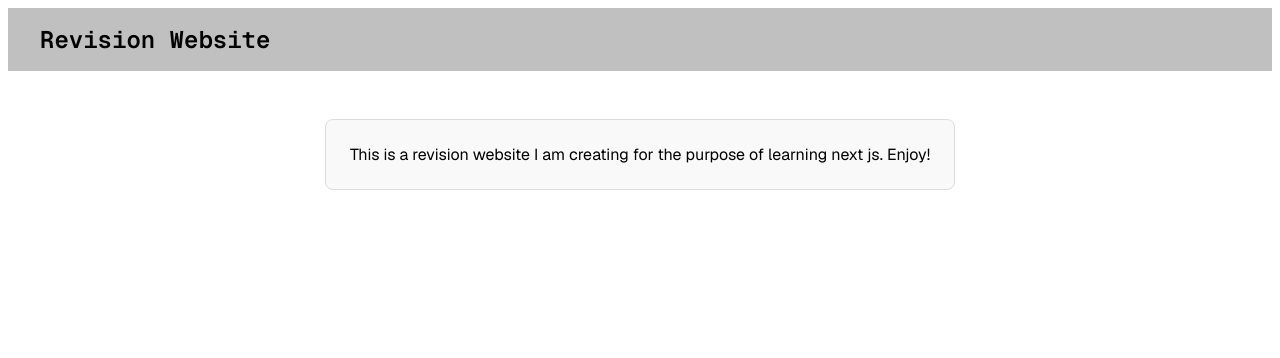
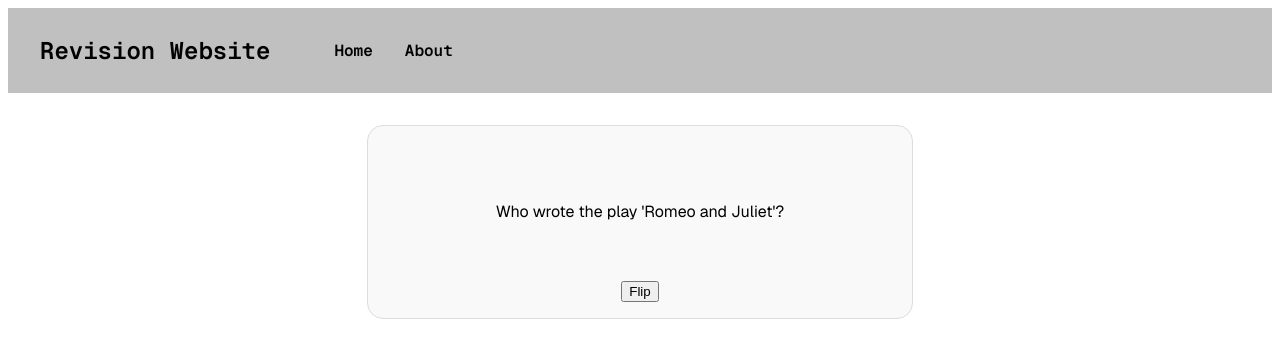
Before and after one commit to Louisg0709/revision-site, a Next.js app: page / in a window 1280 px wide. Shown: the top 358 px of the page. Built offline with nearby package versions, Linux system fonts and the light colour scheme.

Commit message:
Created a flashcard component and some sample data.

```diff
--- a/src/app/components/Header.module.css
+++ /dev/null
@@ -1,12 +0,0 @@
-.header {
-  padding: 1rem 2rem;
-  background: silver;
-  color: black;
-  display: flex;
-  align-items: center;
-}
-
-.title {
-  margin: 0;
-  font-size: 1.5rem;
-}
--- a/src/app/components/Header.tsx
+++ /dev/null
@@ -1,12 +0,0 @@
-import styles from "./Header.module.css"
-
-import { Geist_Mono } from "next/font/google"
-const geist_mono = Geist_Mono({weight: ["600"], subsets: ["latin"]})
-
-export function Header(){
-    return(
-        <header className={styles.header}>
-            <h1 className={`${geist_mono.className} ${styles.title}`}>Revision Website</h1>
-        </header>
-    )
-}
--- a/src/app/layout.tsx
+++ b/src/app/layout.tsx
@@ -1,7 +1,7 @@
 import type { Metadata } from "next";
 import "./globals.css";
 
-import {Header} from "./components/Header"
+import {Header} from "@/components/Header"
 
 export const metadata: Metadata = {
   title: "Revision Site",
--- a/src/app/page.module.css
+++ b/src/app/page.module.css
@@ -1,15 +1,16 @@
 .container{
     display: flex;
+    flex-direction: column;
     justify-content: center;
     padding: 2rem;
+    align-items: center;
 }
 
 .text {
- /* font-size: 1.1rem; */
-  max-width: 800px;
+  max-width: 50rem;
   text-align: left;
-  padding: 1.5rem;
+  padding: 0.5rem 1rem;
   border: 1px solid #ddd;
-  border-radius: 8px;
+  border-radius: 1rem;
   background: #f9f9f9;
 }
--- a/src/app/page.tsx
+++ b/src/app/page.tsx
@@ -1,13 +1,15 @@
+import { Flashcard } from "@/components/quiz/flashcard";
 import styles from "./page.module.css"
 
 import { Geist } from "next/font/google";
+import { sampleQuestions } from "@/types";
 
 const geist = Geist({ subsets: ["latin"], weight: ["400"] });
 
 export default function Home() {
   return (
-    <div className={styles.container}>
-      <p className={`${styles.text} ${geist.className}`}>This is a revision website I am creating for the purpose of learning next js. Enjoy!</p>
+    <div className= {`${styles.container} ${geist.className}`}>
+    <Flashcard data={sampleQuestions[2]}/>
     </div>
   );
 }
--- /dev/null
+++ b/src/components/Header.module.css
@@ -0,0 +1,35 @@
+.header {
+  padding: 0.5rem 2rem;
+  background: silver;
+  color: black;
+  display: flex;
+  flex-direction: row;
+  align-items:center
+}
+
+.nav{
+  padding: 0.5rem 3rem;
+  display: flex;
+  align-items: center;
+  align-self: center;
+}
+
+.title {
+  margin: 0rem;
+  font-size: 1.5rem;
+}
+
+.link{
+    border-radius: 1rem;
+    color: black;
+    padding: 1rem;
+    font-size: 1rem;
+    text-decoration: none;
+}
+
+.link:hover {
+  text-decoration: underline;
+  text-decoration-color: black;
+  text-decoration-thickness: 0.1rem;
+  background-color: gainsboro;
+}
--- /dev/null
+++ b/src/components/Header.tsx
@@ -0,0 +1,17 @@
+import Link from "next/link"
+import styles from "./Header.module.css"
+
+import { Geist_Mono } from "next/font/google"
+const geist_mono = Geist_Mono({weight: ["600"], subsets: ["latin"]})
+
+export function Header(){
+    return(
+        <header className={`${styles.header} ${geist_mono.className}`}>
+            <div><h1 className={styles.title}>Revision Website</h1></div>
+            <nav className={styles.nav}>
+                <Link href="./" className={styles.link}>Home</Link>
+                <Link href="/about" className={styles.link}>About</Link>
+            </nav>
+        </header>
+    )
+}
--- /dev/null
+++ b/src/components/quiz/flashcard.module.css
@@ -0,0 +1,28 @@
+.card{
+  display: flex;
+  flex-direction: column;
+  justify-content: space-between; /* pushes text up + button down */
+  align-items: center;            /* centers children horizontally */
+
+  padding: 1rem;
+  border: 1px solid #ddd;
+  border-radius: 1rem;
+  background: #f9f9f9;
+  height: 10rem;                  /* required for vertical centering */
+}
+
+.text{
+  height: 10rem;
+  width: 30rem;
+  padding: 1rem;
+  text-align: center;
+
+  display: flex;                  /* center text vertically */
+  justify-content: center;
+  align-items: center;
+}
+
+.button{
+  max-width: 4rem;
+  margin: 0 auto;                 /* centers horizontally */
+}
--- /dev/null
+++ b/src/components/quiz/flashcard.tsx
@@ -0,0 +1,35 @@
+'use client'
+
+import { Question } from "@/types";
+import { useState } from "react";
+
+import styles from "./flashcard.module.css";
+
+type FlashcardProps = {
+  data: Question
+}
+
+export function Flashcard({ data }: FlashcardProps) {
+  const [showQuestion, setShowQuestion] = useState(true);
+
+  return (
+    <div className={styles.card}>
+      <p className={styles.text}>{showQuestion ? data.question : data.answer}</p>
+      <button className = {styles.button} onClick={() => {setShowQuestion(!showQuestion)}}>Flip</button>
+    </div>
+  );
+}
+
+type FlashcardContainer = {
+  questions: Question[]
+}
+
+export function FlashcardList(){
+    return(
+        <div>
+            <ul>
+
+            </ul>
+        </div>
+    )
+}
--- /dev/null
+++ b/src/types/index.ts
@@ -0,0 +1 @@
+export * from "./question"
--- /dev/null
+++ b/src/types/question.ts
@@ -0,0 +1,51 @@
+export type Question = {
+    id: number,
+    question: string,
+    answer: string,
+    alternative1: string
+    alternative2: string
+    alternative3: string
+}
+
+export const sampleQuestions: Question[] = [
+  {
+    id: 1,
+    question: "What is the capital of France?",
+    answer: "Paris",
+    alternative1: "Lyon",
+    alternative2: "Marseille",
+    alternative3: "Nice"
+  },
+  {
+    id: 2,
+    question: "Which planet is known as the Red Planet?",
+    answer: "Mars",
+    alternative1: "Venus",
+    alternative2: "Jupiter",
+    alternative3: "Mercury"
+  },
+  {
+    id: 3,
+    question: "Who wrote the play 'Romeo and Juliet'?",
+    answer: "William Shakespeare",
+    alternative1: "Charles Dickens",
+    alternative2: "Jane Austen",
+    alternative3: "Mark Twain"
+  },
+  {
+    id: 4,
+    question: "What is the largest ocean on Earth?",
+    answer: "Pacific Ocean",
+    alternative1: "Atlantic Ocean",
+    alternative2: "Indian Ocean",
+    alternative3: "Arctic Ocean"
+  },
+  {
+    id: 5,
+    question: "What is the chemical symbol for Gold?",
+    answer: "Au",
+    alternative1: "Ag",
+    alternative2: "Pb",
+    alternative3: "Fe"
+  }
+]
```
Also changed, not shown: src/app/about/page.tsx (added, +16 -0 lines).
